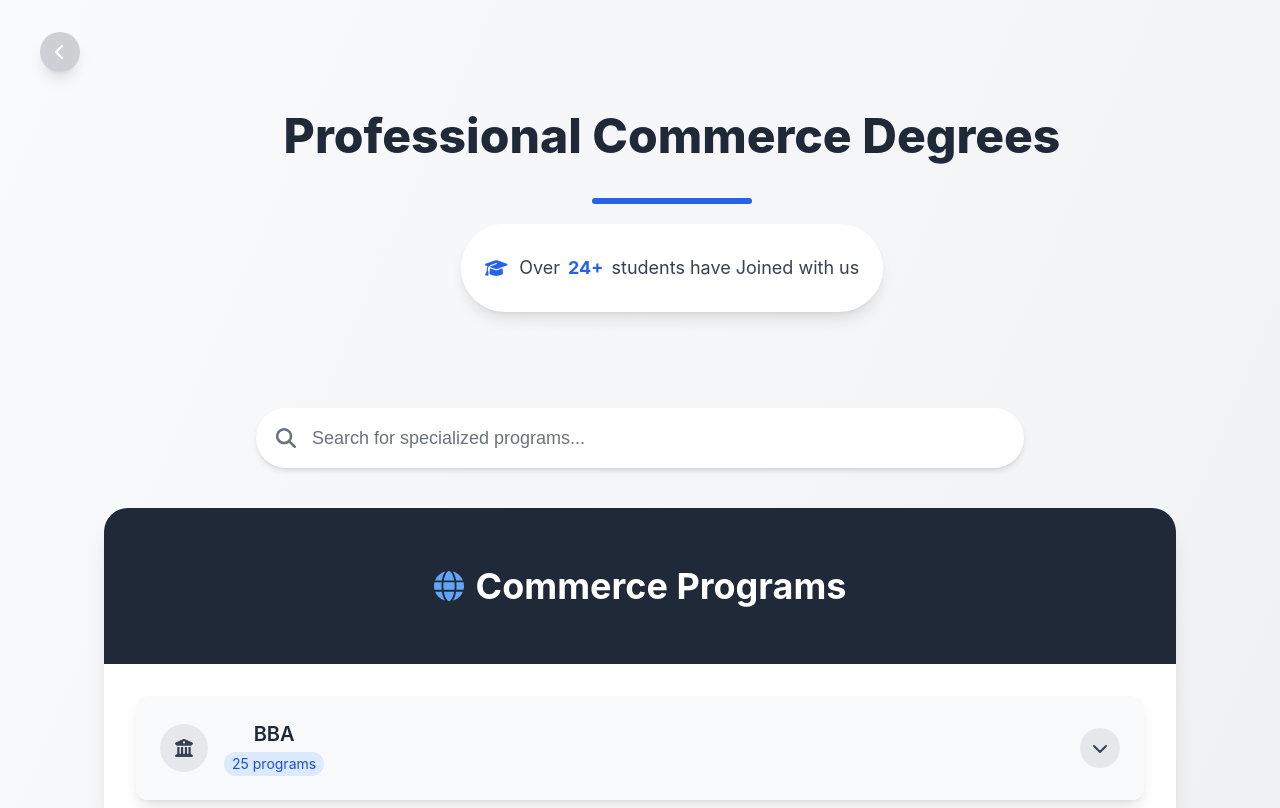
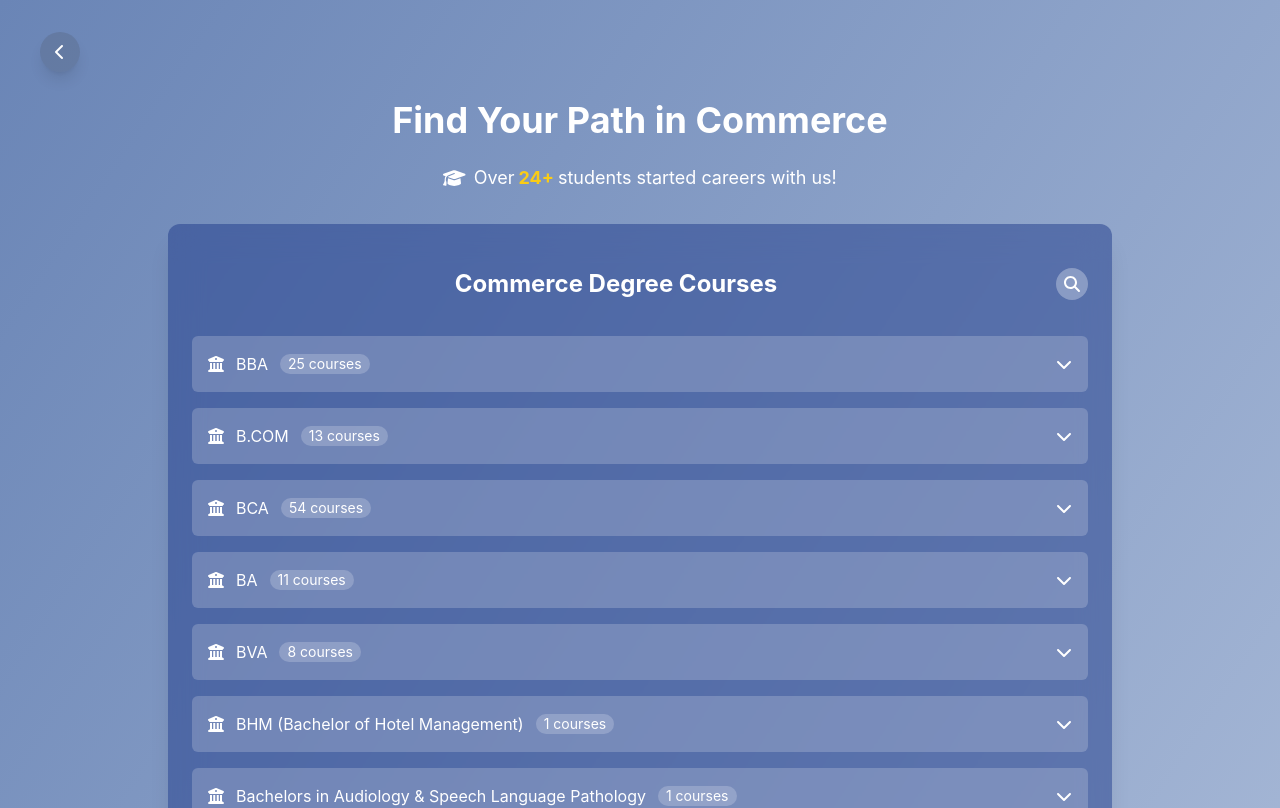
Before and after one commit to sanoof11048/Adotzee, a React (Vite) app: page /commerce in a window 1280 px wide. Shown: the top 808 px of the page. Built offline with nearby package versions, Linux system fonts and the light colour scheme.

Commit message:
Add files via upload

```diff
--- a/package.json
+++ b/package.json
@@ -38,6 +38,7 @@
     "react-ga4": "^2.1.0",
     "react-helmet-async": "^2.0.5",
     "react-icons": "^5.4.0",
+    "react-lazy-load-image-component": "^1.6.3",
     "react-loading-skeleton": "^3.5.0",
     "react-router-dom": "^7.1.3",
     "react-toastify": "^11.0.3",
--- a/src/pages/streams/CollegeList.jsx
+++ b/src/pages/streams/CollegeList.jsx
@@ -5,14 +5,56 @@ import { useEffect, useState } from "react";
 import Back from "../../components/common/Back";
 import Footer from "../../components/common/Footer";
 import CollegeCard from "../../components/College/CollegeCard";
+import { Skeleton } from "@mui/material";
+import { LazyLoadComponent, trackWindowScroll } from 'react-lazy-load-image-component';
 
-export default function CollegeList() {
+// Lazy loaded college card with skeleton fallback
+const LazyCollegeCard = ({ college, location, isAdotzeeChoice, addonName, scrollPosition }) => {
+  return (
+    <LazyLoadComponent
+      scrollPosition={scrollPosition}
+      threshold={400}
+      placeholder={
+        <Skeleton
+          variant="rounded"
+          width="100%"
+          height={200}
+          animation="wave"
+          sx={{ bgcolor: 'rgba(200, 200, 200, 0.2)' }}
+        />
+      }
+    >
+      <CollegeCard
+        college={college}
+        location={location}
+        isAdotzeeChoice={isAdotzeeChoice}
+        addonName={addonName}
+      />
+    </LazyLoadComponent>
+  );
+};
+
+const CollegeListWithLazyLoading = ({ scrollPosition }) => {
   const { addonName } = useParams();
-  const { commerceCourses, scienceCourses, humanitiesCourses, collegeLocations, dotzeeChoiceColleges, paraAdotzeeChoiceColleges } = useCourse(); // Get all courses from context
+  const {
+    commerceCourses,
+    scienceCourses,
+    humanitiesCourses,
+    collegeLocations,
+    dotzeeChoiceColleges,
+    paraAdotzeeChoiceColleges
+  } = useCourse();
 
   const [selectedColleges, setSelectedColleges] = useState([]);
+  const [loading, setLoading] = useState(true);
+  const [visibleColleges, setVisibleColleges] = useState(8);
 
   useEffect(() => {
+    setLoading(true);
+
+    const loadColleges = async () => {
+      await new Promise(resolve => setTimeout(resolve, 500)); // short delay for smoother transition
+
       const allCourses = [
         ...commerceCourses,
         ...scienceCourses,
@@ -22,14 +64,40 @@ export default function CollegeList() {
       const foundAddon = allCourses
         .flatMap((course) => course.addons)
         .find((addon) => addon.name === addonName);
+
       if (foundAddon) {
         setSelectedColleges(foundAddon.colleges);
       }
+
+      setLoading(false);
+    };
+
+    loadColleges();
   }, [addonName, commerceCourses, scienceCourses, humanitiesCourses]);
 
   useEffect(() => {
     window.scrollTo(0, 0);
   }, []);
+
+  const loadMoreColleges = () => {
+    setVisibleColleges(prev => prev + 8);
+  };
+
+  useEffect(() => {
+    const handleScroll = () => {
+      if (
+        window.innerHeight + document.documentElement.scrollTop >=
+        document.documentElement.offsetHeight - 200 &&
+        !loading &&
+        visibleColleges < selectedColleges.length
+      ) {
+        loadMoreColleges();
+      }
+    };
+
+    window.addEventListener("scroll", handleScroll);
+    return () => window.removeEventListener("scroll", handleScroll);
+  }, [loading, visibleColleges, selectedColleges.length]);
 
   return (
     <>
@@ -46,10 +114,25 @@ export default function CollegeList() {
             Choose the college that aligns with your interests.
           </p>
 
+          {loading ? (
+            <div className="space-y-4">
+              {[...Array(6)].map((_, index) => (
+                <Skeleton
+                  key={index}
+                  variant="rounded"
+                  width="100%"
+                  height={200}
+                  animation="wave"
+                  sx={{ bgcolor: 'rgba(200, 200, 200, 0.3)' }}
+                />
+              ))}
+            </div>
+          ) : (
+            <>
+              {selectedColleges.length > 0 ? (
                 <ul className="p-0 space-y-4">
-            {selectedColleges.length > 0 ? (
-              selectedColleges.map((college, index) => (
-                <CollegeCard
+                  {selectedColleges.slice(0, visibleColleges).map((college, index) => (
+                    <LazyCollegeCard
                       key={index}
                       college={college}
                       location={collegeLocations[college] || "Location not specified"}
@@ -57,19 +140,38 @@ export default function CollegeList() {
                         addonName.toUpperCase().includes("NURSING") && paraAdotzeeChoiceColleges.includes(college.toUpperCase()) ||
                         !addonName.toUpperCase().includes("NURSING") && !addonName.toUpperCase().includes("Paramedical") && dotzeeChoiceColleges.includes(college.toUpperCase())
                       }
-                  // onDetailsClick={()=>DetailsClick(addonName, college)}
                       addonName={addonName}
+                      scrollPosition={scrollPosition}
                     />
-              ))
+                  ))}
+                </ul>
               ) : (
-              <p className="text-center text-gray-600">
+                <div className="text-center p-10 bg-white/40 rounded-lg">
+                  <p className="text-gray-600 text-xl">
                     No colleges found for this course.
                   </p>
+                </div>
               )}
-          </ul>
+
+              {visibleColleges < selectedColleges.length && (
+                <div className="text-center mt-6 p-4">
+                  <Skeleton
+                    variant="rounded"
+                    width={200}
+                    height={20}
+                    animation="wave"
+                    sx={{ bgcolor: 'rgba(200, 200, 200, 0.4)', margin: 'auto' }}
+                  />
+                  <p className="text-gray-500 mt-2 text-sm">Loading more colleges...</p>
+                </div>
+              )}
+            </>
+          )}
         </div>
         <Footer />
       </div>
     </>
   );
-}
+};
+
+export default trackWindowScroll(CollegeListWithLazyLoading);
--- a/src/pages/streams/Commerce.jsx
+++ b/src/pages/streams/Commerce.jsx
@@ -1,17 +1,17 @@
-import { useEffect, useState } from "react";
+import { useState, useEffect, useRef } from "react";
 import { useNavigate } from "react-router-dom";
 import { FontAwesomeIcon } from "@fortawesome/react-fontawesome";
 import {
   faChevronDown,
   faChevronUp,
+  faGraduationCap,
+  faUniversity,
   faBookOpen,
-  faGraduationCap,
   faSearch,
-  faStar,
-  faUniversity,
-  faGlobe,
-  faArrowRight,
-  faXmark
+  faTimes,
+  faExternalLinkAlt,
+  faInfoCircle,
+  faFilter
 } from "@fortawesome/free-solid-svg-icons";
 import Navbar from "../../components/common/Navbar";
 import Counts from "../../components/Stat/Counts";
@@ -20,225 +20,161 @@ import { useCourse } from "../../Context/courseData";
 import Back from "../../components/common/Back";
 
 export default function Commerce() {
-  const [selectedCategory, setSelectedCategory] = useState(
-    localStorage.getItem("selectedCategory") || ""
-  );
   const [searchTerm, setSearchTerm] = useState("");
+  const [selectedCategory, setSelectedCategory] = useState("");
+  const [showSearch, setShowSearch] = useState(false);
   const navigate = useNavigate();
   const { commerceCourses } = useCourse();
+  const inputRef = useRef(null);
 
-  const filteredCourses = commerceCourses.map(courseCategory => ({
-    ...courseCategory,
-    addons: courseCategory.addons.filter(addon =>
-      addon.name.toLowerCase().includes(searchTerm.toLowerCase())
-    )
-  })).filter(courseCategory =>
-    courseCategory.category.toLowerCase().includes(searchTerm.toLowerCase()) ||
-    courseCategory.addons.length > 0
-  );
-
-
-  // Store selected category in localStorage
-  useEffect(() => {
-    localStorage.setItem("selectedCategory", selectedCategory);
-  }, [selectedCategory]);
-
-  // Scroll to top on page load
   useEffect(() => {
     window.scrollTo(0, 0);
+    if (showSearch && inputRef.current) {
+      inputRef.current.focus();
+    }
   }, []);
+
+  const filteredCourses = searchTerm.trim()
+    ? commerceCourses
+        .map((c) => ({
+          ...c,
+          addons: c.addons.filter((a) =>
+            a.name.toLowerCase().includes(searchTerm.toLowerCase())
+          )
+        }))
+        .filter((c) => c.addons.length)
+    : commerceCourses;
+
+  const toggleCategory = (category) => {
+    setSelectedCategory((prev) => (prev === category ? "" : category));
+  };
+
+  const highlightText = (text, keyword) => {
+    const parts = text.split(new RegExp(`(${keyword})`, "gi"));
+    return parts.map((part, i) =>
+      part.toLowerCase() === keyword.toLowerCase() ? (
+        <span key={i} className="bg-yellow-300/30 text-white font-bold px-1 rounded">{part}</span>
+      ) : (
+        part
+      )
+    );
+  };
 
   return (
     <>
       <Back />
       <Navbar />
-
-      {/* Main container with light theme */}
-      <div className="min-h-screen bg-gradient-to-br from-gray-50 via-gray-100 to-gray-200 pb-16">
-        {/* Hero Section */}
-        <div className="w-full max-w-7xl mx-auto px-4 sm:px-6 lg:px-8 pt-20 pb-12">
-          <div className="flex flex-col items-center">
-            <div className="relative mb-8 animate-fadeIn">
-              <h1 className="text-3xl sm:text-4xl md:text-5xl font-extrabold text-gray-800 text-center leading-tight">
-                Professional Commerce Degrees
-              </h1>
-              <div className="absolute -bottom-3 left-1/2 transform -translate-x-1/2 w-40 h-1.5 bg-blue-600 rounded-full"></div>
+      <div className="min-h-screen bg-gradient-to-br from-[#6a85b6] to-[#bac8e0] pt-10 px-4">
+        {/* Hero */}
+        <div className="text-center  text-white mb-8">
+          <h1 className="text-3xl md:text-4xl md:mt-15 font-bold">Find Your Path in Commerce</h1>
+          <p className="mt-2 text-lg flex justify-center items-center">
+            <FontAwesomeIcon icon={faGraduationCap} className="mr-2" />
+            Over <span className="text-yellow-400 font-bold mx-1">24+</span> students started careers with us!
+          </p>
         </div>
 
-            <div className="bg-white shadow-lg rounded-full md:py-3 px-6 mb-12 transform hover:scale-105 transition-transform duration-300">
-              <p className="text-gray-700 text-center flex items-center text-base sm:text-lg">
-                <FontAwesomeIcon icon={faGraduationCap} className="mr-3 text-blue-600" />
-                Over <span className="text-blue-600 font-bold mx-2 ">24+</span>
-                students have Joined with us
-              </p>
+        {/* Search Bar & Header */}
+        <div className="max-w-4xl mx-auto bg-primary/50 backdrop-blur-lg p-6 rounded-xl shadow-xl mb-10">
+        <div className="flex justify-between items-center flex-wrap gap-4 mb-4 w-full">
+  <h2 className="text-2xl font-bold text-white text-center w-full md:w-auto flex-1">
+    Commerce Degree Courses
+  </h2>
+  <div className="relative">
+    <div
+      className={`flex items-center bg-white/30 p-2 rounded-full transition-all duration-300 ${
+        showSearch ? "w-64" : "w-4"
+      }`}
+    >
+      <FontAwesomeIcon
+        icon={showSearch ? faTimes : faSearch}
+        className="text-white cursor-pointer"
+        onClick={() => {
+          if (showSearch) setSearchTerm("");
+          setShowSearch(!showSearch);
+        }}
+      />
+      {showSearch && (
+        <input
+          ref={inputRef}
+          type="text"
+          placeholder="Search courses..."
+          className="ml-2 bg-transparent border-none outline-none text-white placeholder-white/70 w-full"
+          value={searchTerm}
+          onChange={(e) => setSearchTerm(e.target.value)}
+        />
+      )}
     </div>
   </div>
 </div>
 
-        {/* Search Bar */}
-        <div className="max-w-3xl mx-auto px-4 sm:px-6 lg:px-8 mb-10">
-          <div className="relative flex justfy-between">
-            <input
-              type="text"
-              placeholder="Search for specialized programs..."
-              value={searchTerm}
-              onChange={(e) => setSearchTerm(e.target.value)}
-              className="w-full bg-white  border-0 rounded-full py-4 pl-14 pr-6 text-gray-700 placeholder-gray-500 focus:outline-none focus:ring-2 focus:ring-blue-500 focus:border-transparent shadow-md text-lg"
+
+          {searchTerm && (
+            <div className="mb-4 flex justify-between items-center bg-white/20 p-3 rounded-md">
+              <div className="text-white">
+                <FontAwesomeIcon icon={faFilter} className="mr-2" />
+                Filtering: <span className="font-bold">"{searchTerm}"</span>
+              </div>
+              <button onClick={() => setSearchTerm("")} className="text-white hover:text-yellow-300">
+                <FontAwesomeIcon icon={faTimes} className="mr-1" />
+                Clear
+              </button>
+            </div>
+          )}
+
+          {filteredCourses.length === 0 && (
+            <div className="text-white text-center p-6 bg-white/20 rounded-md">
+              <FontAwesomeIcon icon={faSearch} className="text-2xl mb-2" />
+              <p>No courses found for "{searchTerm}"</p>
+            </div>
+          )}
+
+          {/* Course Categories */}
+          {filteredCourses.map((course, index) => (
+            <div key={index} className="mb-4">
+              <div
+                className={`cursor-pointer p-4 rounded-md flex justify-between items-center ${
+                  selectedCategory === course.category
+                    ? "bg-white text-primary font-bold"
+                    : "bg-white/20 text-white hover:bg-white/30"
+                }`}
+                onClick={() => toggleCategory(course.category)}
+              >
+                <div className="flex items-center gap-3">
+                  <FontAwesomeIcon icon={faUniversity} />
+                  {course.category}
+                  <span className="bg-white/20 px-2 rounded-full text-sm">{course.addons.length} courses</span>
+                </div>
+                <FontAwesomeIcon
+                  icon={selectedCategory === course.category ? faChevronUp : faChevronDown}
                 />
-            <FontAwesomeIcon
-              icon={faSearch}
-              className="absolute left-5 top-1/2 transform -translate-y-1/2 text-gray-500 text-xl"
-            />
-            {searchTerm && (
-              <button
-                onClick={() => setSearchTerm("")}
-                className="absolute right-5 top-1/2 transform -translate-y-1/2 text-gray-600 bg-white "
-              >
-                <FontAwesomeIcon icon={faXmark} />
-              </button>
-            )}
-          </div>
               </div>
 
-        {/* Main Content Section */}
-        <div className="max-w-7xl mx-auto px-4 sm:px-6 lg:px-8 mb-20">
-          <div className="mx-4 sm:mx-5 md:mx-18 bg-white rounded-3xl overflow-hidden border border-gray-200 shadow-xl">
-            {/* Header */}
-            <div className="bg-gray-800 py-7">
-              <div className="flex items-center justify-center space-x-3">
-                <FontAwesomeIcon icon={faGlobe} className="text-blue-400 text-2xl sm:text-3xl" />
-                <h2 className="text-2xl sm:text-3xl md:text-4xl font-bold text-white">
-                  Commerce Programs
-                </h2>
-              </div>
-            </div>
-
-            {/* Course Categories */}
-            <div className="p-5 sm:p-8">
-              {filteredCourses.length > 0 ? (
-                <div className="grid gap-8">
-                  {filteredCourses.map((course, index) => (
-                    <div key={index} className="rounded-xl overflow-hidden shadow-lg transform transition-all duration-300 hover:shadow-xl">
-                      {/* Category Header */}
-                      <div
-                        className={`cursor-pointer p-5 sm:p-6 rounded-xl
-                          transition-all duration-300 flex items-center justify-between
-                          ${selectedCategory === course.category
-                            ? "bg-blue-50 shadow-md"
-                            : "bg-gray-50 hover:bg-gray-100"
-                          }`}
-                        onClick={() =>
-                          setSelectedCategory((prev) =>
-                            prev === course.category ? "" : course.category
-                          )
-                        }
+              {selectedCategory === course.category && (
+                <div className="mt-3 bg-white/20 p-4 rounded-md">
+                  <h3 className="text-white mb-3 flex items-center justify-center">
+                    <FontAwesomeIcon icon={faInfoCircle} className="mr-2" />
+                    Click a course to view colleges
+                  </h3>
+                  <ul className="grid grid-cols-1 md:grid-cols-2 gap-3">
+                    {course.addons.map((addon, idx) => (
+                      <li
+                        key={idx}
+                        className="bg-white/30 text-white p-3 rounded-md flex justify-between items-center hover:bg-white/40 cursor-pointer"
+                        onClick={() => navigate(`/college/${addon.name}`)}
                       >
-                        <div className="flex items-center">
-                          <div className={`flex items-center justify-center w-12 h-12 rounded-full mr-4
-                            ${selectedCategory === course.category ? "bg-blue-600 text-white" : "bg-gray-200 text-gray-700"}
-                            transition-all duration-300`}>
-                            <FontAwesomeIcon icon={faUniversity} className="text-lg" />
-                          </div>
-                          <div>
-                            <span className={`font-semibold text-lg sm:text-xl ${selectedCategory === course.category ? "text-blue-700" : "text-gray-800"}`}>
-                              {course.category}
+                        <span className="flex items-center">
+                          <FontAwesomeIcon icon={faBookOpen} className="mr-2" />
+                          {searchTerm ? highlightText(addon.name, searchTerm) : addon.name}
                         </span>
-                            <div className="mt-1">
-                              <span className="text-sm bg-blue-100 text-blue-700 float-left px-2 py-0.5 rounded-full">
-                                {course.addons.length} programs
-                              </span>
-                            </div>
-                          </div>
-                        </div>
-
-                        <div className={`flex items-center justify-center w-10 h-10 rounded-full
-                          ${selectedCategory === course.category ? "bg-blue-600 text-white" : "bg-gray-200 text-gray-700"}
-                          transition-all duration-300`}>
-                          <FontAwesomeIcon
-                            icon={selectedCategory === course.category ? faChevronUp : faChevronDown}
-                            className="transition-transform duration-300"
-                          />
-                        </div>
-                      </div>
-
-                      {/* Addon Courses */}
-                      {selectedCategory === course.category && (
-                        <div className="mt-3 p-5 sm:p-6 bg-gray-50 rounded-xl border border-gray-200 animate-fadeIn">
-                          <div className="bg-blue-100 rounded-lg p-4 mb-6 flex items-center justify-center">
-                            <span className="text-gray-800 text-base sm:text-lg font-medium flex items-center">
-                              <FontAwesomeIcon icon={faStar} className="mr-2 text-blue-600" />
-                              Programs
-                            </span>
-                          </div>
-
-                          <div className="grid grid-cols-1 gap-5">
-                            {course.addons.map((addon, idx) => {
-
-                              return (
-                                <div
-                                  key={idx}
-                                  className="bg-white rounded-xl overflow-hidden
-                                  transition-all duration-300 hover:shadow-lg border border-gray-200
-                                  transform hover:-translate-y-1"
-                                  onClick={() => navigate(`/college/${addon.name}`)}
-                                  tabIndex="0"
-                                  role="button"
-                                  aria-label={`View colleges for ${addon.name}`}
-                                  onKeyDown={(e) => {
-                                    if (e.key === 'Enter' || e.key === ' ') {
-                                      navigate(`/college/${addon.name}`);
-                                    }
-                                  }}
-                                >
-                                  {/* Card Header */}
-                                  <div className="bg-gray-800 p-4">
-                                    <div className="flex items-center group cursor-pointer justify-between">
-                                      <div className="flex items-center">
-                                      <div className="bg-blue-500 w-10 h-10 rounded-full flex items-center justify-center mr-3 shrink-0">
-                                        <FontAwesomeIcon icon={faBookOpen} className="text-white" />
-                                      </div>
-                                      <h3 className="text-white font-semibold text-lg leading-tight">
-                                        {addon.name}
-                                      </h3>
-                                      </div>
-                                      <div className="bg-blue-400/40 text-white px-3  py-1 rounded-full text-sm flex items-center gap-1 group-hover:bg-blue-700/70 transition-colors duration-300">
-                                View Colleges
-                                <FontAwesomeIcon
-                                icon={faArrowRight}
-                                  size="lg"
-                                  className="group-hover:translate-x-1 transition-transform duration-300"
-                                />
-                              </div>
-                                    </div>
-                                    {/* <div className="p-4"> */}
-
-                                  {/* </div> */}
-                                  </div>
-
-                                  {/* Card Body */}
-
-                                </div>
-                              );
-                            })}
-                          </div>
+                        <FontAwesomeIcon icon={faExternalLinkAlt} />
+                      </li>
+                    ))}
+                  </ul>
                 </div>
               )}
             </div>
           ))}
-                </div>
-              ) : (
-                <div className="bg-gray-50 rounded-xl p-8 text-center">
-                  <div className="text-gray-700 text-lg mb-4">No programs match your search criteria</div>
-                  <button
-                    onClick={() => setSearchTerm("")}
-                    className="bg-blue-600 hover:bg-blue-700 text-white font-medium py-2 px-8 rounded-full transition-colors duration-200"
-                  >
-                    Reset Search
-                  </button>
-                </div>
-              )}
-            </div>
-          </div>
         </div>
 
         <Counts />
```
Also changed, not shown: 2 other files (tests, documents, lock files or other folders). Lines whose indentation alone changed are shown as unchanged.
